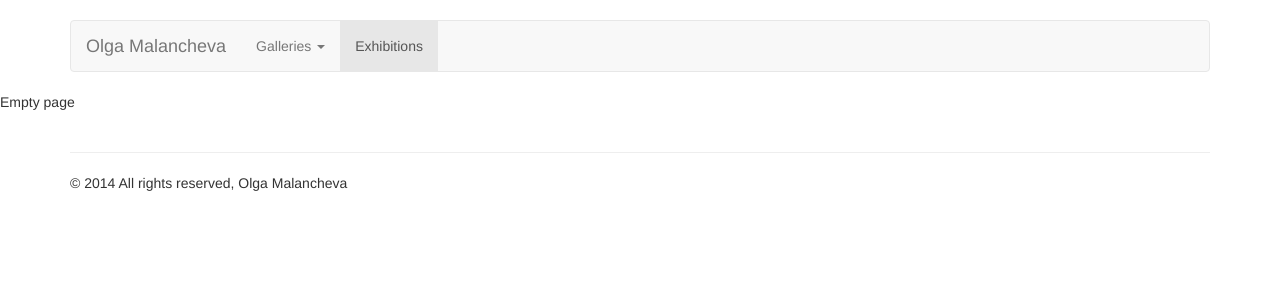
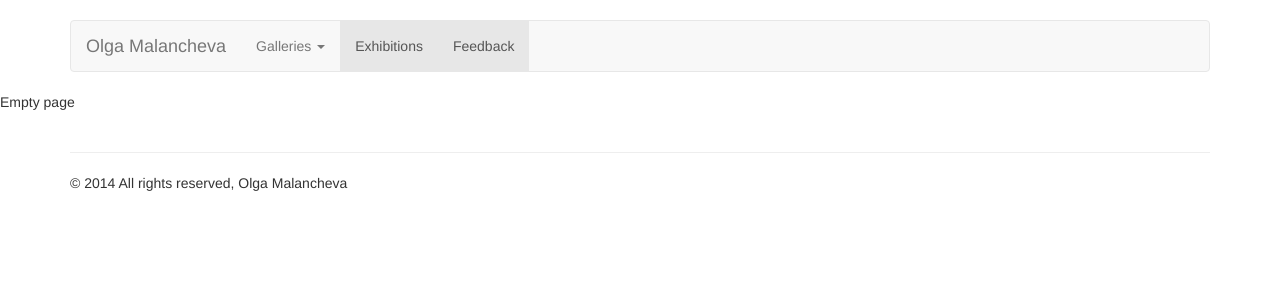
Before and after one commit to hombit/olgart, a Django app: template olgart/templates/base.html in a window 1280 px wide. Shown: the top 300 px of the page. Run offline with Django 3.2, Linux system fonts and the light colour scheme; the template is opened without the code that fills it, so the values that code supplies are empty; some libraries are stand-ins or nearby versions.

Commit message:
Initial version of feedback page

```diff
--- a/olgart/templates/base.html
+++ b/olgart/templates/base.html
@@ -62,6 +62,8 @@
 					</li>
 					{% url 'exhibitions' as url_ %}
 					<li {% if url_ in request.path %}class="active"{% endif %} ><a href="{{ url_ }}">{% trans "Exhibitions" %}</a></li>
+					{% url 'feedback' as url_ %}
+					<li {% if url_ in request.path %}class="active"{% endif %} ><a href="{{ url_ }}">{% trans "Feedback" %}</a></li>
 				</ul>
 			</div>
 		</div>
--- a/olgart/urls.py
+++ b/olgart/urls.py
@@ -7,6 +7,7 @@ admin.autodiscover()
 
 urlpatterns = patterns('',
 	url(r'^$', 'olgart.views.index', name='index'),
+	url(r'^feedback/', 'olgart.views.feedback', name='feedback'),
 
 	url( r'^exhibitions/', include('exhibitions.urls') ),
 	url( r'^galleries/', include('paintings.urls') ),
--- a/olgart/views.py
+++ b/olgart/views.py
@@ -1,4 +1,9 @@
 from django.shortcuts import render
+
 
 def index(request):
 	return render(request, 'index.html', {})
+
+
+def feedback(request):
+	return render(request, 'feedback.html', {})
--- /dev/null
+++ b/static/css/feedback.css
@@ -0,0 +1,3 @@
+p.writehere{
+	font-size: 135%;
+}
```
Also changed, not shown: olgart/templates/feedback.html (added, +18 -0 lines), static/js/feedback.js (added, +10 -0 lines), locale/ru/LC_MESSAGES/django.po.
